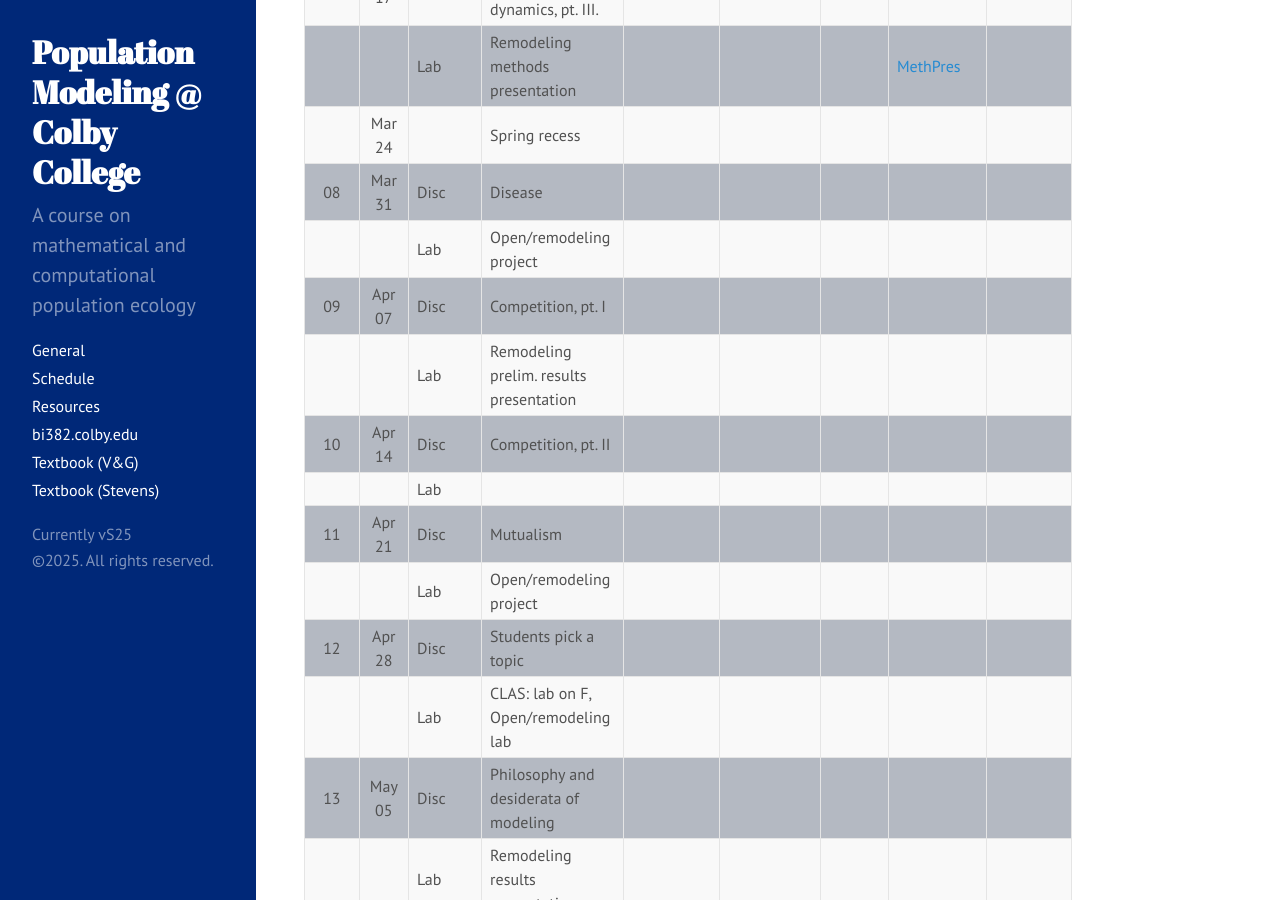
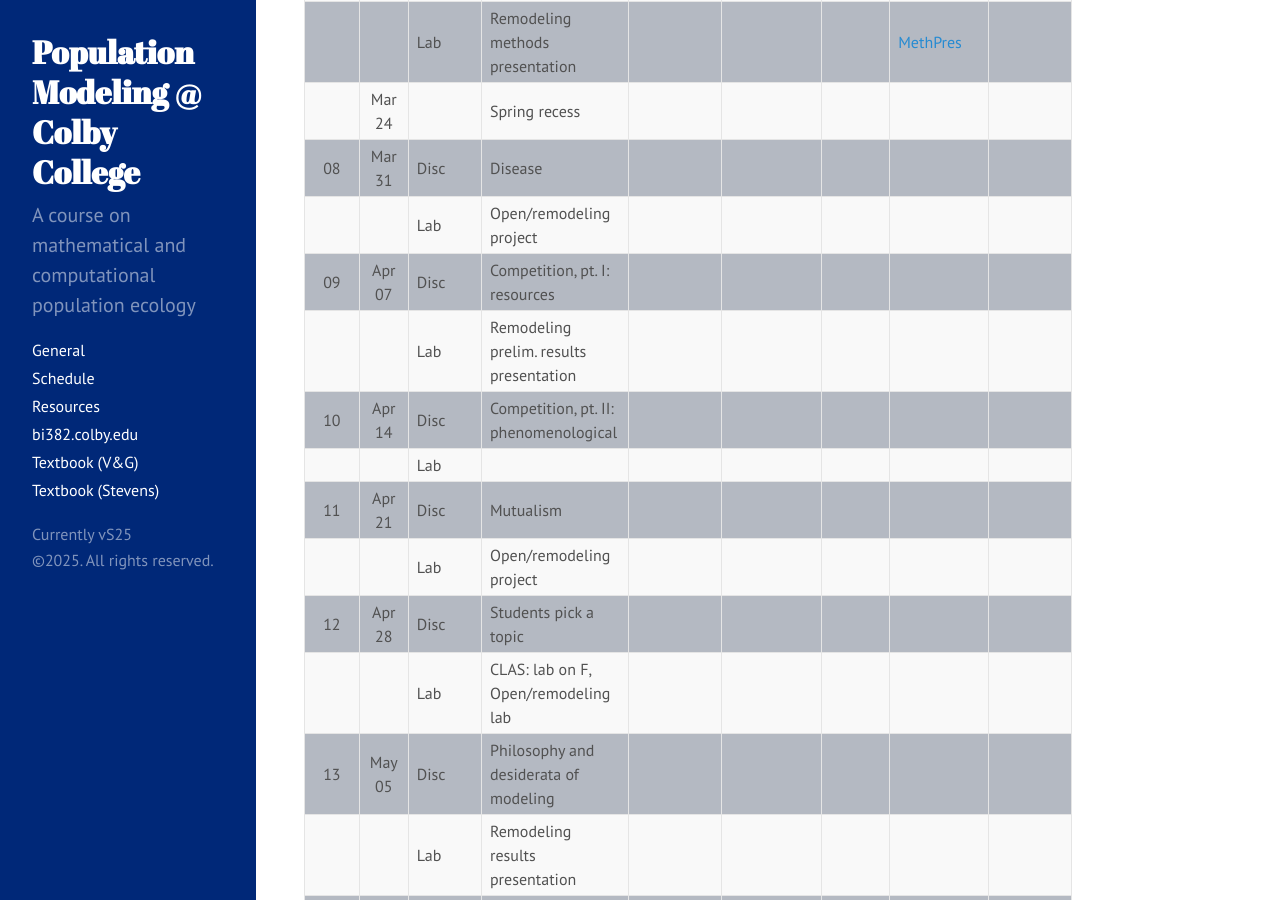
Before and after one commit to ColbyEcology/colbyecology.github.io, a Jekyll site: the page built from Schedule.md, in a window 1280 px wide and 900 px high, scrolled down 1575 px. Built offline with Jekyll 4.4.1, drawn with Linux system fonts in a browser that asks for light colours.

```diff
--- a/Assignments/PSets/PSet04.html
+++ b/Assignments/PSets/PSet04.html
@@ -408,7 +408,7 @@ numerically solve them. There are two important differences,
 however:</p>
 <ol style="list-style-type: decimal">
 <li>It’s discrete-time, so for <code>ode()</code>, you want to set the
-argument <code>method = iteration</code>.</li>
+argument <code>method = &quot;iteration&quot;</code>.</li>
 <li>For the logistic model you analyzed in problem set 3, we just saved
 the final value of our time series since we solved over “a long period
 of time” and we know that, for the <span class="math inline">\(r-\alpha\)</span> logistic equation, that it
--- a/Schedule.md
+++ b/Schedule.md
@@ -46,9 +46,9 @@ title: "Schedule"
 |      | Mar 24 |         | Spring recess                                                           |                                                                                                                                                                                                                                                       |                                                                                                                                                                                                              |                                                                                                                   |                                                                          |                                                                                                                                                                |
 | 08   | Mar 31 |  Disc   | Disease                                                                 |                                                                                                                                                                                                                                                       |                                                                                                                                                                                                              |                                                                                                                   |                                                                          |                                                                                                                                                                |
 |      |        |  Lab    | Open/remodeling project                                                 |                                                                                                                                                                                                                                                       |                                                                                                                                                                                                              |                                                                                                                   |                                                                          |                                                                                                                                                                |
-| 09   | Apr 07 |  Disc   | Competition, pt. I                                                      |                                                                                                                                                                                                                                                       |                                                                                                                                                                                                              |                                                                                                                   |                                                                          |                                                                                                                                                                |
+| 09   | Apr 07 |  Disc   | Competition, pt. I: resources                                           |                                                                                                                                                                                                                                                       |                                                                                                                                                                                                              |                                                                                                                   |                                                                          |                                                                                                                                                                |
 |      |        |  Lab    | Remodeling prelim. results presentation                                 |                                                                                                                                                                                                                                                       |                                                                                                                                                                                                              |                                                                                                                   |                                                                          |                                                                                                                                                                |
-| 10   | Apr 14 |  Disc   | Competition, pt. II                                                     |                                                                                                                                                                                                                                                       |                                                                                                                                                                                                              |                                                                                                                   |                                                                          |                                                                                                                                                                |
+| 10   | Apr 14 |  Disc   | Competition, pt. II: phenomenological                                   |                                                                                                                                                                                                                                                       |                                                                                                                                                                                                              |                                                                                                                   |                                                                          |                                                                                                                                                                |
 |      |        |  Lab    |                                                                         |                                                                                                                                                                                                                                                       |                                                                                                                                                                                                              |                                                                                                                   |                                                                          |                                                                                                                                                                |
 | 11   | Apr 21 |  Disc   | Mutualism                                                               |                                                                                                                                                                                                                                                       |                                                                                                                                                                                                              |                                                                                                                   |                                                                          |                                                                                                                                                                |
 |      |        |  Lab    | Open/remodeling project                                                 |                                                                                                                                                                                                                                                       |                                                                                                                                                                                                              |                                                                                                                   |                                                                          |                                                                                                                                                                |
```
